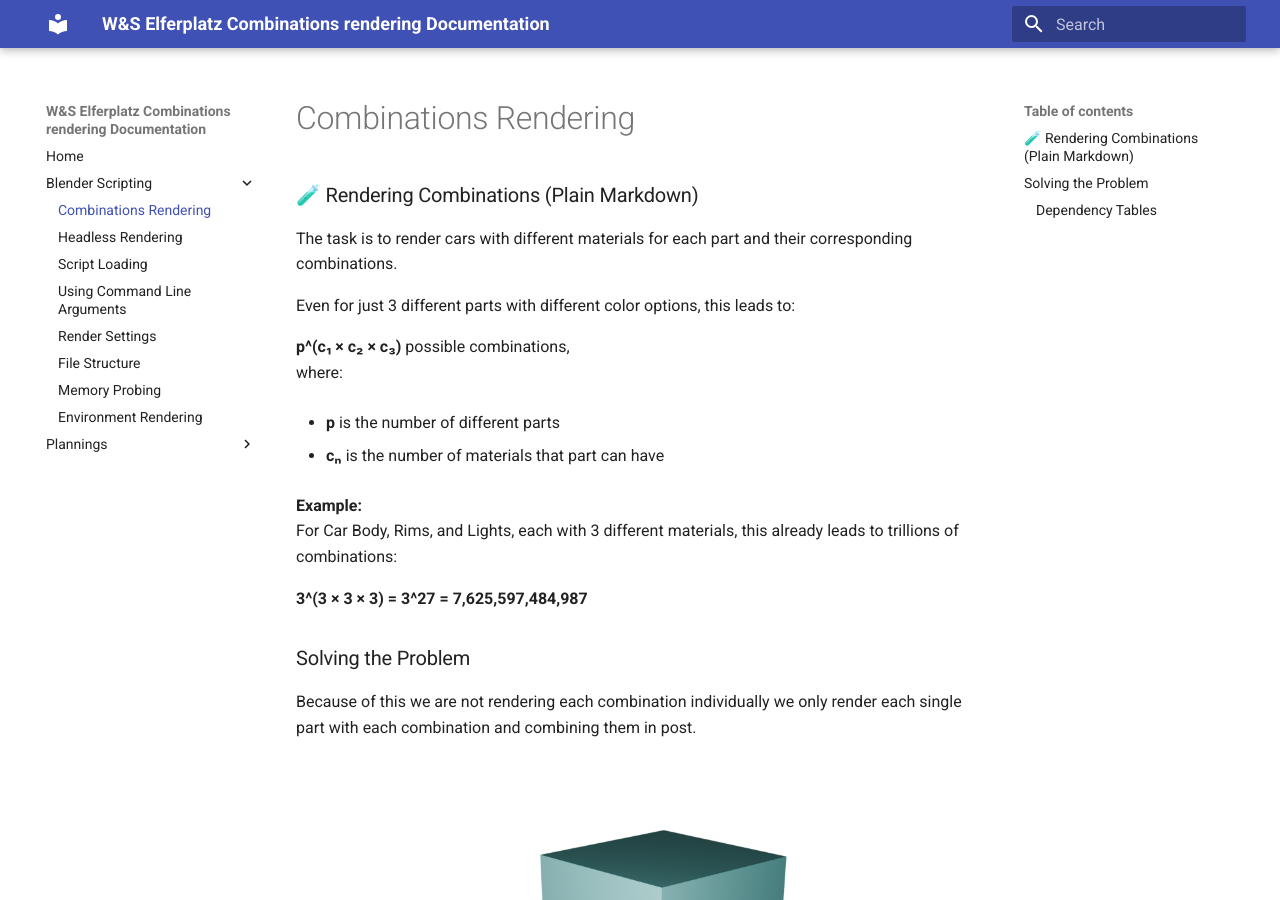
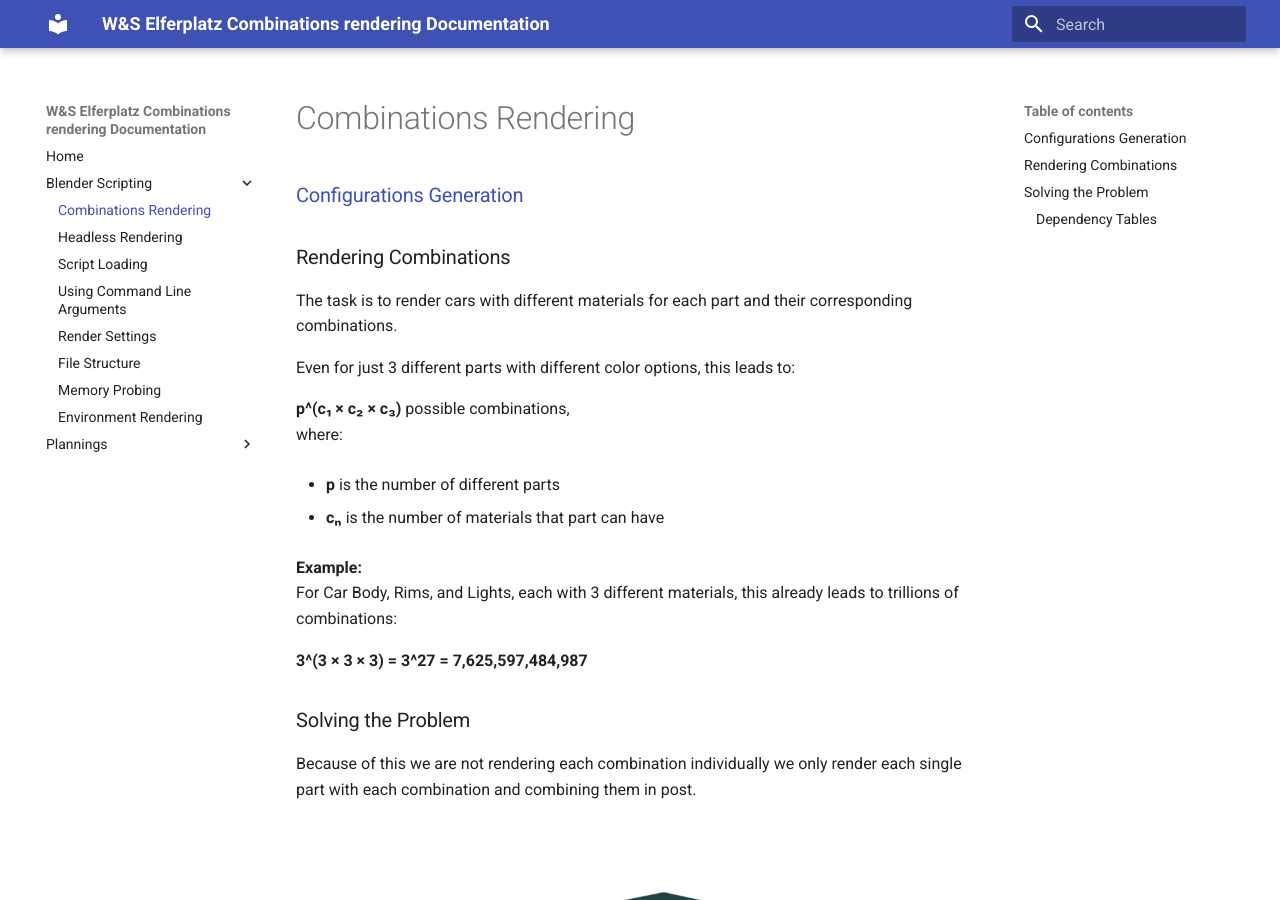
Before and after one commit to Levartar/Blender-scripting-documentation, an MkDocs documentation site: the page built from docs/Blender Scripting/Combinations Rendering.md, in a window 1280 px wide and 900 px high. Built offline with MkDocs 1.6.1 and Material for MkDocs 9.7.7, drawn with Linux system fonts in a browser that asks for light colours.

Commit message:
add configurations generation and link it to combinations rendering

```diff
--- a/docs/Blender Scripting/Combinations Rendering.md
+++ b/docs/Blender Scripting/Combinations Rendering.md
@@ -1,4 +1,6 @@
-### 🧪 Rendering Combinations (Plain Markdown)
+### [Configurations Generation](Configurations/Configurations%20Generation)
+
+### Rendering Combinations
 
 The task is to render cars with different materials for each part and their corresponding combinations.
 
```
Also changed, not shown: docs/Blender Scripting/Configurations/Configurations Generation.md (added, +38 -0 lines).
